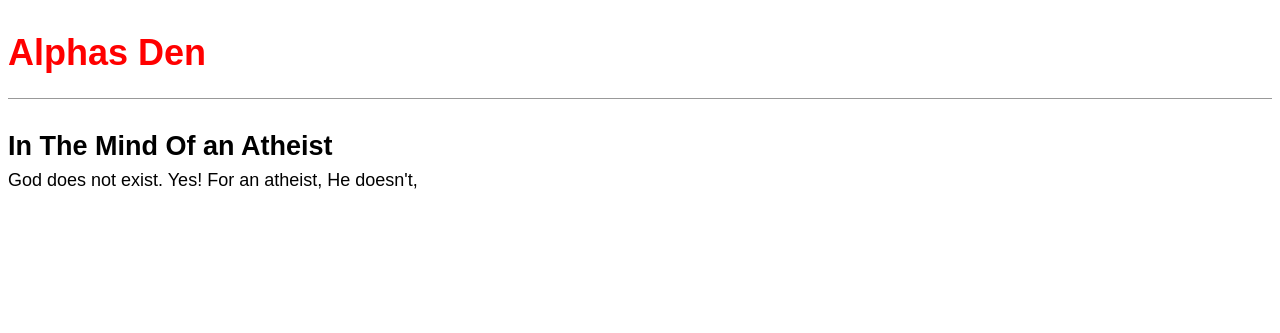
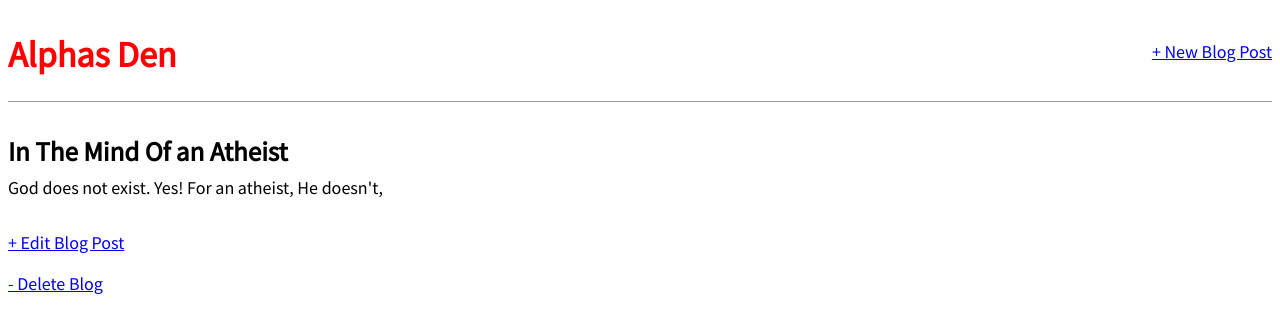
Before and after one commit to FREDERICO23/Alphas-den, a Django app: page /post/1/ in a window 1280 px wide. Shown: the top 333 px of the page. Run offline with Django 3.2, Linux system fonts and the light colour scheme; data comes from the database, SQL or seed files in the repository; both versions use the stored data as it was after the commit.

Commit message:
initial_commit

```diff
--- a/blog/models.py
+++ b/blog/models.py
@@ -1,4 +1,5 @@
 from django.db import models
+from django.urls import reverse
 
 # Create your models here.
 class Post(models.Model):
@@ -8,3 +9,6 @@ class Post(models.Model):
 
 	def __str__(self):
 		return self.title
+
+	def get_absolute_url(self):
+		return reverse('post_detail', args = [str(self.id)])
--- a/blog/urls.py
+++ b/blog/urls.py
@@ -15,9 +15,12 @@ Including another URLconf
 """
 
 from django.urls import path
-from .views import BlogListView, BlogDetailView
+from .views import BlogListView, BlogDetailView,BlogCreateView,BlogUpdateView, BlogDeleteView
 
 urlpatterns = [
+	path('post/<int:pk>/delete/', BlogDeleteView.as_view(), name ='post_delete'),
+	path('post/<int:pk>/edit/', BlogUpdateView.as_view(), name = 'post_edit'),
+	path('post/new/', BlogCreateView.as_view(), name= 'post_new'),
     path('post/<int:pk>/',BlogDetailView.as_view(), name= 'post_detail' ),
     path('',BlogListView.as_view(), name ='home' ),
 ]
--- a/blog/views.py
+++ b/blog/views.py
@@ -1,12 +1,32 @@
 
 from django.views.generic import ListView, DetailView
+from django.views.generic.edit import CreateView, UpdateView, DeleteView
+from django.urls import reverse_lazy
+
 from .models import Post
 
 # Create your views here.
 class BlogListView(ListView):
 	model = Post
 	template_name = 'home.html'
+	context_object_name = 'all_posts_list'
 
 class BlogDetailView(DetailView):
 	model =Post
 	template_name = 'post_detail.html'
+	context_object_name = 'indiv_post'
+
+class BlogCreateView(CreateView):
+	model = Post
+	template_name = 'post_new.html'
+	fields = '__all__'
+
+class BlogUpdateView(UpdateView):
+	model = Post
+	template_name = 'post_edit.html'
+	fields = ['title', 'body']
+
+class BlogDeleteView(DeleteView):
+	model = Post
+	template_name = 'post_delete.html'
+	success_url = reverse_lazy('home')
--- a/templates/base.html
+++ b/templates/base.html
@@ -3,14 +3,21 @@
 <html>
 <head>
 	<title>Alphas Den Blog</title>
+	<link href="https://fonts.googleapis.com/css?family=Source+Sans+Pro:400" rel="stylesheet">
 	<link href="{% static 'css/base.css' %}" rel="stylesheet">
 </head>
 <body>
-	<header>
-		<h1><a href="{% url 'home' %}">Alphas Den</a></h1>
-	</header>
+	<div>
+		<header>
+			<div class="nav-left">
+				<h1><a href="{% url 'home' %}">Alphas Den</a></h1>
+			</div>
+			<div class="nav-right">
+				<a href="{% url 'post_new' %}">+ New Blog Post</a>
+			</div>
 
-	<div>
+		</header>
+
 		{% block content %}
 		{% endblock %}
 	</div>
--- a/templates/post_detail.html
+++ b/templates/post_detail.html
@@ -4,8 +4,15 @@
 {% block content %}
 
 	<div class="post-entry">
-		<h2>{{ post.title }}</h2>
-		<p> {{ post.body}} </p>
+		<h2>{{ indiv_post.title }}</h2>
+		<p> {{ indiv_post.body }} </p>
 	</div>
+	<p>
+		<a href="{% url 'post_edit' indiv_post.pk %}"> + Edit Blog Post</a>
+	<p>
+	<p>
+		<a href="{% url 'post_delete' indiv_post.pk %}"> - Delete Blog</a>
+	</p>
+
 
 {% endblock %}
```
Also changed, not shown: blog/tests.py (+29 -0 lines), templates/post_delete.html (added, +10 -0 lines), templates/post_edit.html (added, +10 -0 lines), templates/post_new.html (added, +10 -0 lines), db.sqlite3.
